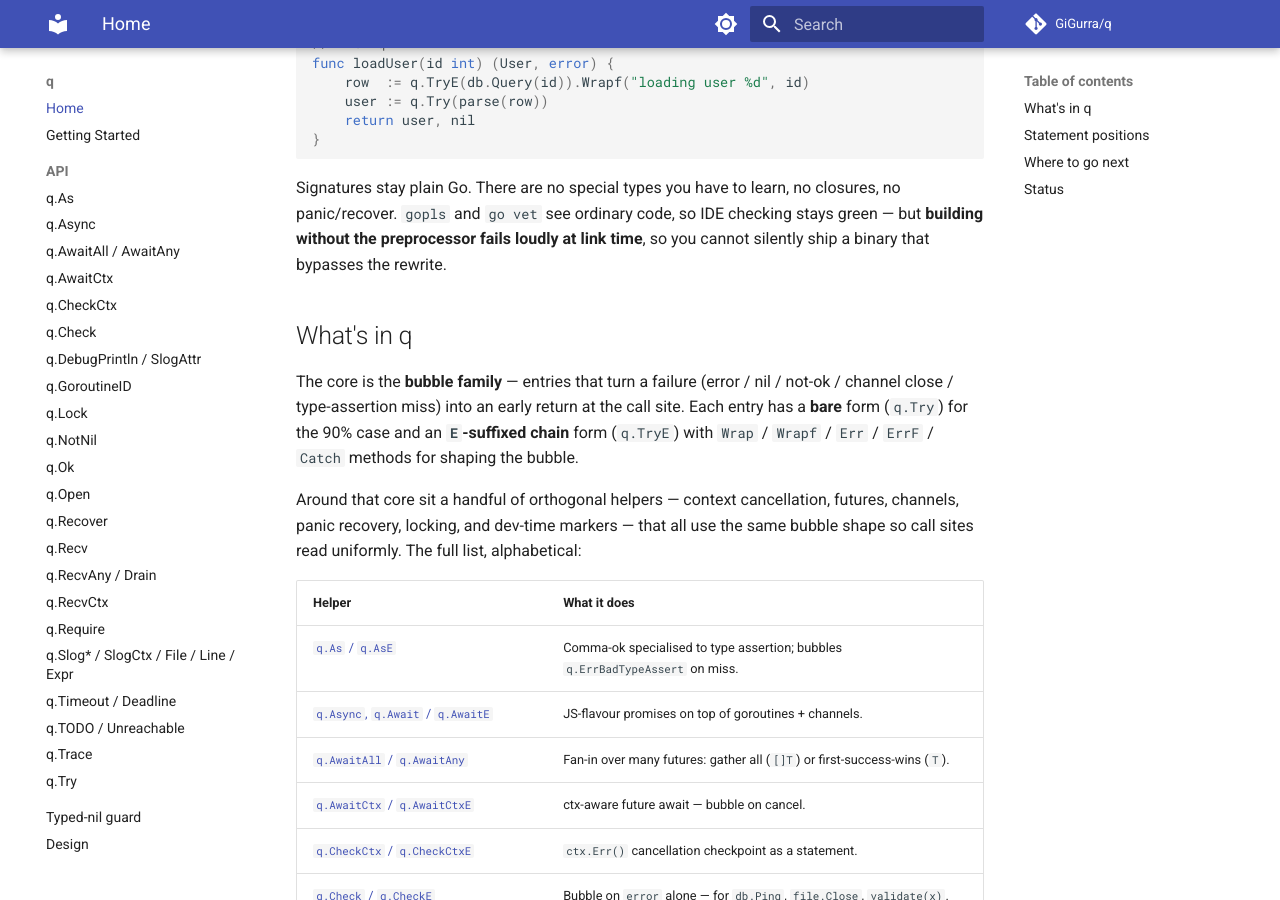
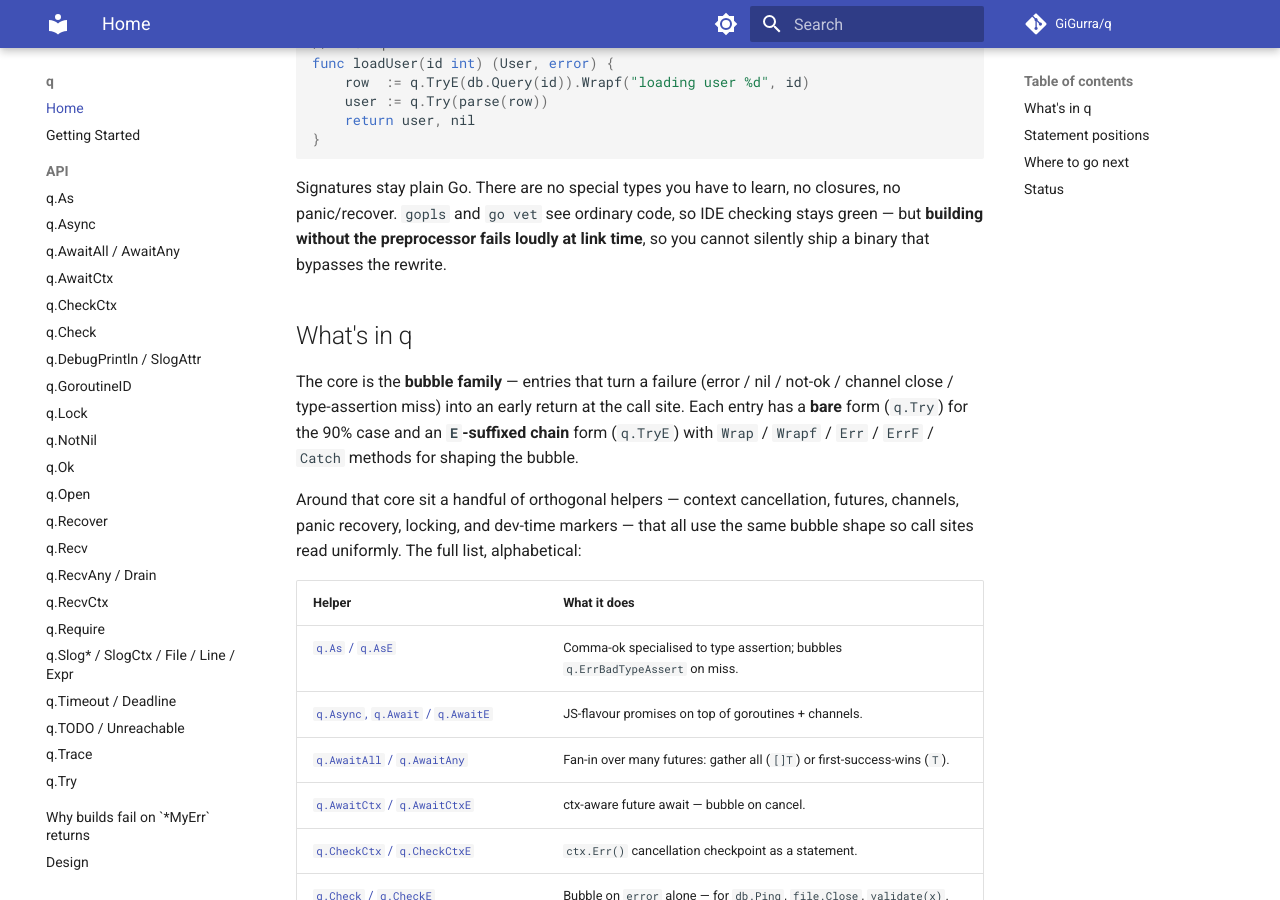
Before and after one commit to GiGurra/q, an MkDocs documentation site: the page built from docs/index.md, in a window 1280 px wide and 900 px high, scrolled down 581 px. Built offline with MkDocs 1.6.1 and Material for MkDocs 9.7.7, drawn with Linux system fonts in a browser that asks for light colours; comment, search, counter and statistics services are not loaded.

Commit message:
Rename navbar entry: 'Typed-nil guard' is jargon
The page is the landing point for a specific build rejection. The
old label assumed readers knew the Go gotcha by name; the new label
('Why builds fail on `*MyErr` returns') describes the symptom so a
user with a broken build can find it.

Page filename and H1 unchanged for deep-linking and search.

Co-Authored-By: Claude Opus 4.7 (1M context) <noreply@anthropic.com>

```diff
--- a/mkdocs.yml
+++ b/mkdocs.yml
@@ -61,5 +61,5 @@ nav:
     - q.TODO / Unreachable:    api/todo.md
     - q.Trace:                 api/trace.md
     - q.Try:                   api/try.md
-  - Typed-nil guard: typed-nil-guard.md
+  - Why builds fail on `*MyErr` returns: typed-nil-guard.md
   - Design: design.md
```
Also changed, not shown: README.md (+1 -1 lines).
